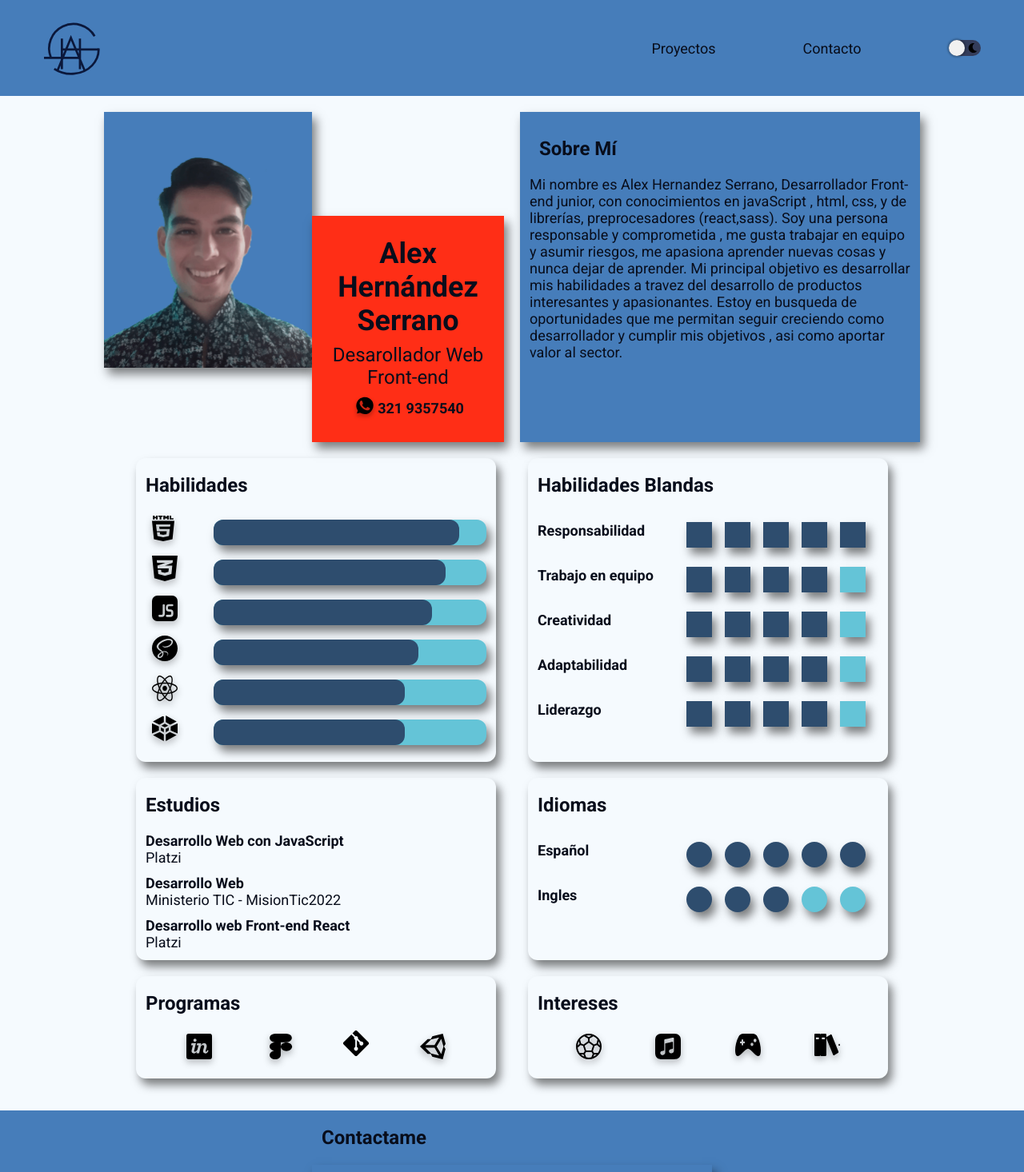
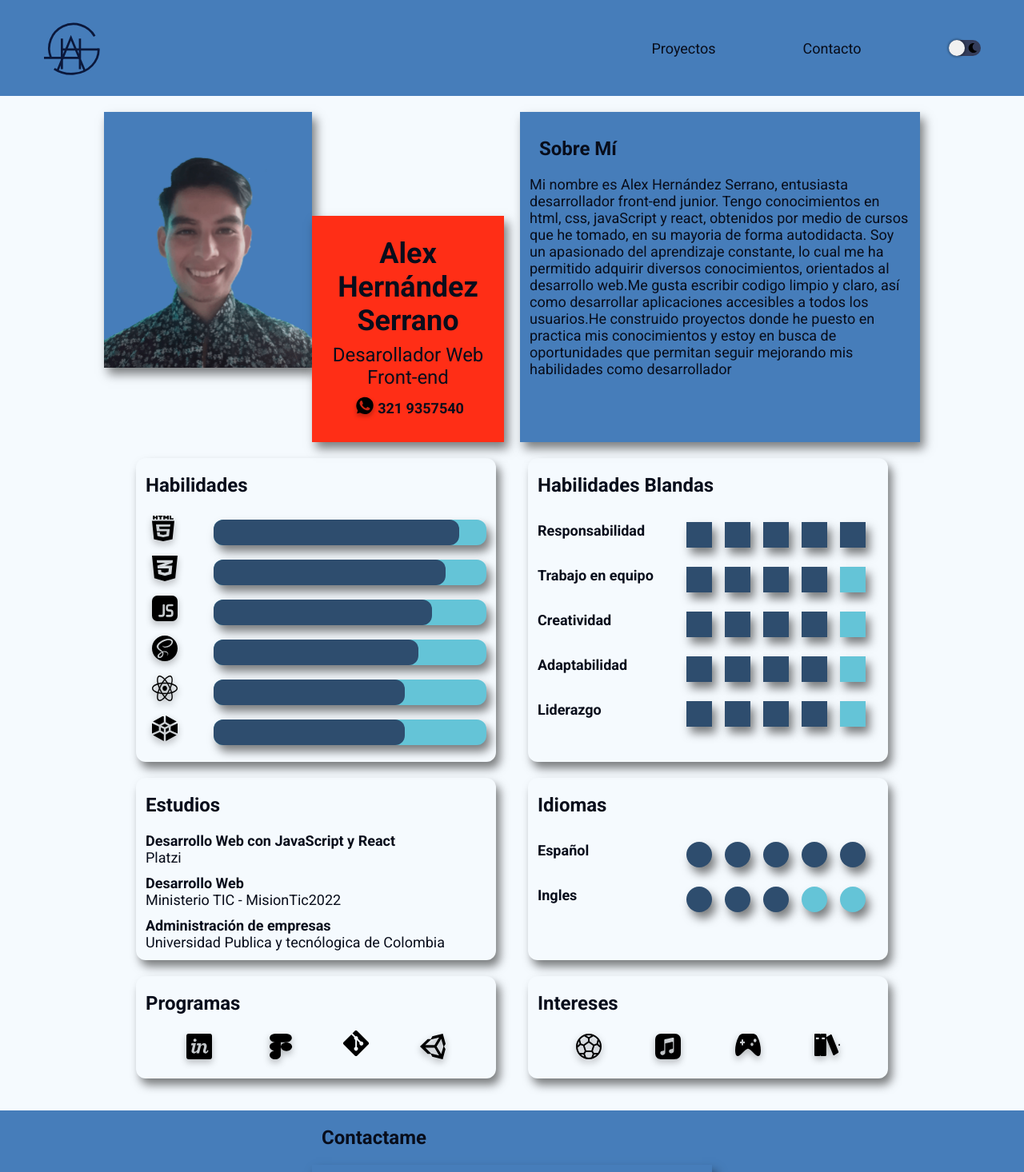
Before and after one commit to hahs-92/HahsPortfolio, a React app: page /resume in a window 1280 px wide. Shown: the top 1466 px of the page at 80% size. Built offline with nearby package versions, Linux system fonts and the light colour scheme.

Commit message:
add icon

```diff
--- a/public/index.html
+++ b/public/index.html
@@ -5,6 +5,7 @@
     <meta http-equiv="X-UA-Compatible" content="IE=edge">
     <meta name="viewport" content="width=device-width, initial-scale=1.0">
     <meta name="Description" content="Portafolio  creado por HAHS">
+    <link rel="icon" type="image/png" href="../src/assets/Logo.ico">
     <title>HAHS Portafolio</title>
 </head>
 <body>
--- a/src/components/CardCourses.jsx
+++ b/src/components/CardCourses.jsx
@@ -24,19 +24,19 @@ const CardCourses = () => {
                         <h3 className="CardCourses_fontweight">Platzi</h3><br/>
                         <h3>Desarrollo Web  </h3>
                         <h3 className="CardCourses_fontweight">Ministerio TIC - MisionTic2022</h3><br/>
-                        <h3>Desarrollo web Front-end React </h3>
-                        <h3 className="CardCourses_fontweight">Platzi</h3>
+                        <h3>Administración de empresas</h3>
+                        <h3 className="CardCourses_fontweight">Universidad Publica y tecnólogica de Colombia</h3>
                     </article>
                     :
                     <article className="CardCourses">
                         <h2>Estudios</h2>
 
-                        <h3>Desarrollo Web con JavaScript </h3>
+                        <h3>Desarrollo Web con JavaScript y React </h3>
                         <h3 className="CardCourses_fontweight">Platzi</h3><br/>
                         <h3>Desarrollo Web  </h3>
                         <h3 className="CardCourses_fontweight">Ministerio TIC - MisionTic2022</h3><br/>
-                        <h3>Desarrollo web Front-end React </h3>
-                        <h3 className="CardCourses_fontweight">Platzi</h3>
+                        <h3>Administración de empresas</h3>
+                        <h3 className="CardCourses_fontweight">Universidad Publica y tecnólogica de Colombia</h3>
                     </article>
             }
         </>
--- a/src/components/Header.jsx
+++ b/src/components/Header.jsx
@@ -25,22 +25,18 @@ const Header = () => {
         let local = localStorage.getItem('darkMode','true')
         if(local === 'true'){
             setDarkMode(true)
-            console.log("local is " +local )
         }
         else{
             setDarkMode(false)
-            console.log('local es '+ local)
         }
     },[])
 
     useEffect(()=> {
         if(darkMode) {
             window.localStorage.setItem('darkMode', 'true')
-            console.log('true')
        }
        else {
             window.localStorage.setItem('darkMode', 'false')
-            console.log("falso")
        }
     },[darkMode])
 
--- a/src/pages/Resume.jsx
+++ b/src/pages/Resume.jsx
@@ -53,17 +53,18 @@ const Resume = () => {
                     ?
                     <article className='Aboutme Aboutme--dark'>
                         <h2>Sobre Mí</h2>
-                        <p>Mi nombre es Alex Hernandez Serrano,
-                            Desarrollador Front-end junior, con conocimientos  en  javaScript , html, css,  y de librerías, preprocesadores (react,sass). Soy una persona responsable y comprometida , me  gusta trabajar en equipo y asumir riesgos, me apasiona aprender nuevas cosas y nunca dejar de aprender. Mi principal objetivo es desarrollar mis habilidades a travez del desarrollo de productos interesantes y apasionantes. Estoy en busqueda de oportunidades que me permitan seguir creciendo como desarrollador y cumplir mis objetivos , asi como aportar valor al sector.</p>
+                        <p>Mi nombre es Alex Hernández Serrano,
+                            entusiasta desarrollador front-end junior.
+                            Tengo conocimientos en html, css, javaScript y react, obtenidos por medio de cursos que he tomado, en su mayoria de forma autodidacta. Soy un apasionado del aprendizaje constante, lo cual me ha permitido adquirir diversos conocimientos, orientados al desarrollo web.Me gusta escribir codigo limpio y claro, así como desarrollar aplicaciones accesibles a todos los usuarios.He construido proyectos donde he puesto en practica mis conocimientos y estoy en busca de oportunidades que permitan seguir mejorando mis habilidades como desarrollador </p>
                     </article>
                     :
                     <article className='Aboutme'>
                         <h2>Sobre Mí</h2>
-                        <p>Mi nombre es Alex Hernandez Serrano,
-                            Desarrollador Front-end junior, con conocimientos  en  javaScript , html, css,  y de librerías, preprocesadores (react,sass). Soy una persona responsable y comprometida , me  gusta trabajar en equipo y asumir riesgos, me apasiona aprender nuevas cosas y nunca dejar de aprender. Mi principal objetivo es desarrollar mis habilidades a travez del desarrollo de productos interesantes y apasionantes. Estoy en busqueda de oportunidades que me permitan seguir creciendo como desarrollador y cumplir mis objetivos , asi como aportar valor al sector.</p>
+                        <p>Mi nombre es Alex Hernández Serrano,
+                            entusiasta desarrollador front-end junior.
+                            Tengo conocimientos en html, css, javaScript y react, obtenidos por medio de cursos que he tomado, en su mayoria de forma autodidacta. Soy un apasionado del aprendizaje constante, lo cual me ha permitido adquirir diversos conocimientos, orientados al desarrollo web.Me gusta escribir codigo limpio y claro, así como desarrollar aplicaciones accesibles a todos los usuarios.He construido proyectos donde he puesto en practica mis conocimientos y estoy en busca de oportunidades que permitan seguir mejorando mis habilidades como desarrollador </p>
                     </article>
             }
-
 
             <article className='Info'>
                 <CardSkills />
```
Also changed, not shown: 4 other files (tests, documents, lock files or other folders).
